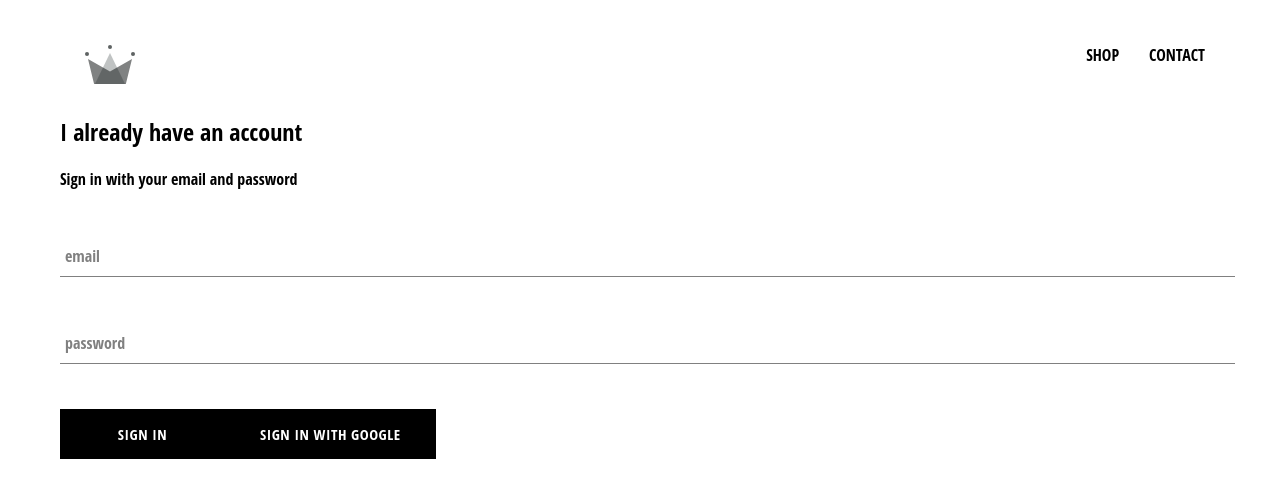
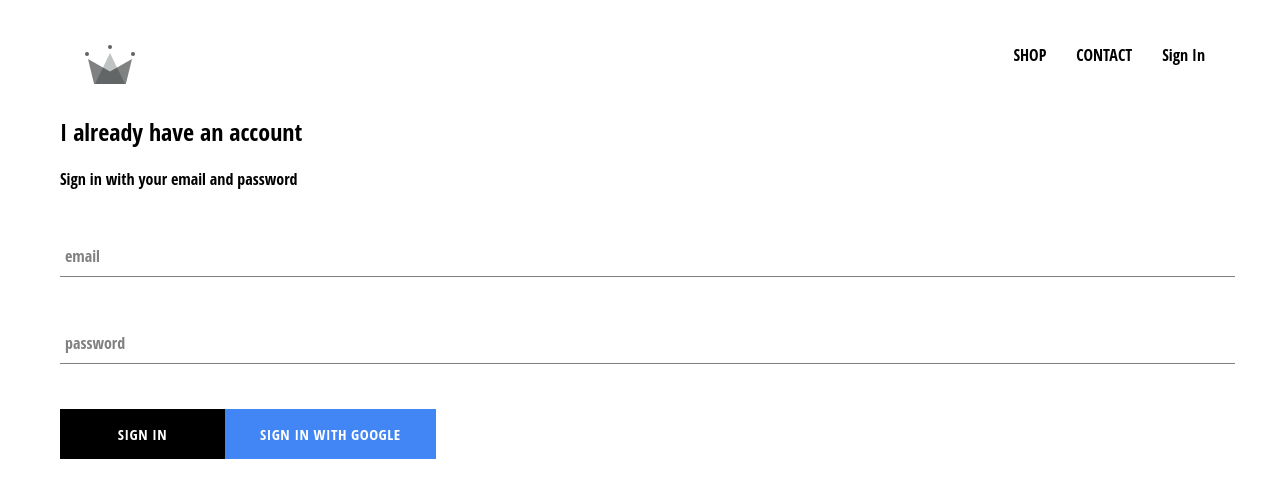
Before and after one commit to sagasu/clothing-shop, a React (Create React App) app in the folder clothing/: page /signin in a window 1280 px wide. Shown: the top 498 px of the page. Built offline with nearby package versions, Linux system fonts and the light colour scheme; no server answers.

Commit message:
styling signin with google button and adding logic to log out

```diff
--- a/clothing/src/App.js
+++ b/clothing/src/App.js
@@ -3,13 +3,38 @@
 import  HomePage  from './pages/homepage.component';
 import  SignInAndSignUp  from './pages/sign-in-sign-up/sign-in-sign-up.component';
 import  ShopPage  from './pages/shop/shoppage.component';
-import {Route, Switch} from 'react-router-dom'
+import {Route, Switch} from 'react-router-dom';
 import Header from './components/header/header.component';
+import {auth} from './firebase/firebase.utils';
 
-function App() {
+class App extends React.Component {
+
+  constructor() {
+    super();
+
+    this.state = {
+      currentUser: null
+    }
+  }
+
+  unsubscribeFromAuth = null;
+
+  componentDidMount() {
+    this.unsubscribeFromAuth = auth.onAuthStateChanged(user => {
+      this.setState({currentUser: user});
+
+      console.log(user);
+    });
+  }
+
+  componentWillUnmount() {
+    this.unsubscribeFromAuth();
+  }
+
+  render() {
     return (
       <div>
-      <Header></Header>
+        <Header currentUser={this.state.currentUser}></Header>
         <Switch>
           <Route exact path='/' component={HomePage} />
           <Route path='/shop' component={ShopPage} />
@@ -18,5 +43,6 @@
       </div>
     );
   }
+}
 
 export default App;
--- a/clothing/src/components/custom-button/custom-button.component.jsx
+++ b/clothing/src/components/custom-button/custom-button.component.jsx
@@ -2,8 +2,8 @@
 
 import './custom-button.styles.scss';
 
-const CustomButton = ({children, ...otherProps}) => (
-    <button className="custom-button" {...otherProps}>{children}</button>
+const CustomButton = ({children, isGoogleSignIn, ...otherProps}) => (
+    <button className={`${isGoogleSignIn ? 'google-sign-in': ''} custom-button`} {...otherProps}>{children}</button>
 );
 
 export default CustomButton;
--- a/clothing/src/components/custom-button/custom-button.styles.scss
+++ b/clothing/src/components/custom-button/custom-button.styles.scss
@@ -19,4 +19,14 @@
     color: black;
     border: 1px solid black;
   }
+
+  &.google-sign-in{
+    background-color: #4285f4;
+    color: white;
+
+    &:hover{
+      background-color: #357ae8;
+      border: none;
+    }
+  }
 }
--- a/clothing/src/components/header/header.component.jsx
+++ b/clothing/src/components/header/header.component.jsx
@@ -4,7 +4,9 @@
 import {ReactComponent as Logo} from '../../assets/crown.svg';
 import { Link } from 'react-router-dom';
 
-const Header = () => (
+import {auth} from '../../firebase/firebase.utils';
+
+const Header = ({currentUser}) => (
     <div className="header">
         <Link className="logo-container" to="/">
             <Logo className="logo"></Logo>
@@ -12,6 +14,12 @@
         <div className="options">
             <Link className="option" to='/shop'>SHOP</Link>
             <Link className="option" to='/shop'>CONTACT</Link>
+            {
+                currentUser ?
+                <div className="option" onClick={() => auth.signOut()}>Sign Out</div>
+                :
+                <Link className="option" to="/signin">Sign In</Link>
+            }
         </div>
     </div>
 );
--- a/clothing/src/components/header/header.styles.scss
+++ b/clothing/src/components/header/header.styles.scss
@@ -20,6 +20,7 @@
 
     .option {
       padding: 10px 15px;
+      cursor: pointer;
     }
   }
 }
--- a/clothing/src/components/sign-in/sign-in.component.jsx
+++ b/clothing/src/components/sign-in/sign-in.component.jsx
@@ -37,7 +37,7 @@
                     <FormInput name="password" type="password" value={this.state.password} handleChange={this.handleChange} label="password" required></FormInput>
 
                     <CustomButton type="submit">Sign in</CustomButton>
-                    <CustomButton onClick={signInWithGoogle}>Sign in with Google</CustomButton>
+                    <CustomButton onClick={signInWithGoogle} isGoogleSignIn>Sign in with Google</CustomButton>
                 </form>
             </div>
         );
```
Lines whose indentation alone changed are shown as unchanged.
